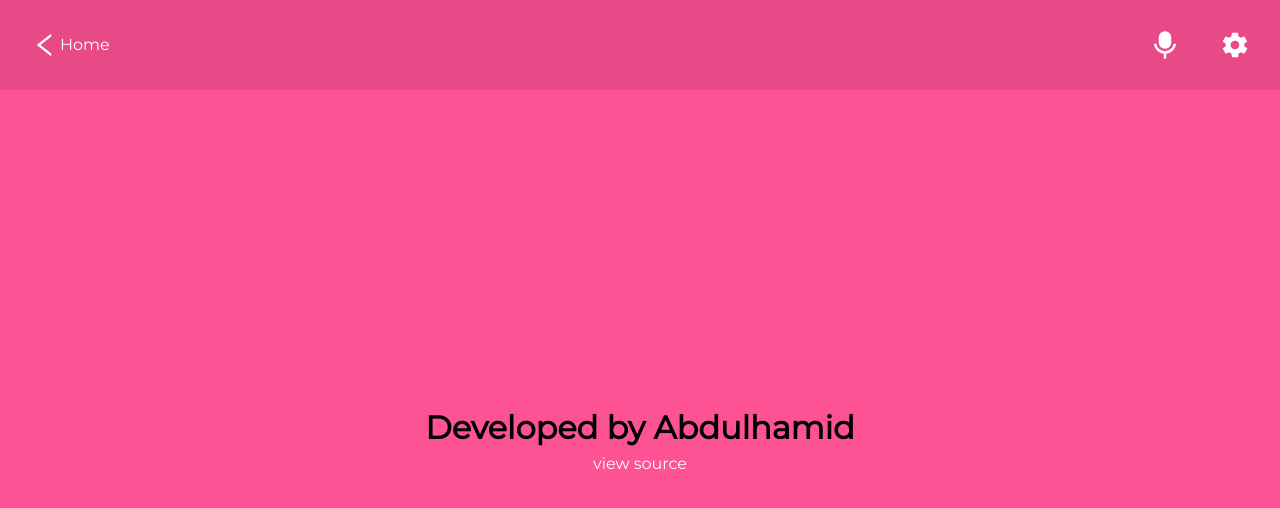
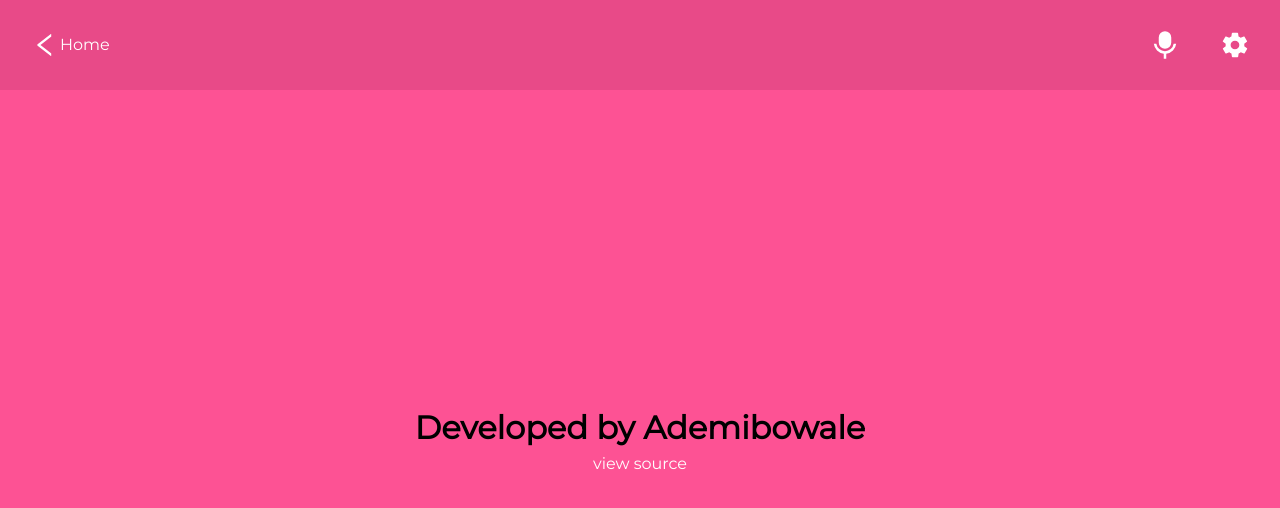
Before and after one commit to ademibowale/Covid-19-tracker, a React (Create React App) app: page /about in a window 1280 px wide. Shown: the top 508 px of the page. Built offline with nearby package versions, Linux system fonts and the light colour scheme.

Commit message:
add readme file

```diff
--- a/src/components/views/About.js
+++ b/src/components/views/About.js
@@ -6,9 +6,9 @@ function About() {
     <>
       <Nav />
       <div className="aboutPage">
-        <h1>Developed by Abdulhamid</h1>
+        <h1>Developed by Ademibowale</h1>
         <p>
-          <a href="https://github.com/abdulhamiid/covid-19" target="_blank" rel="noreferrer">view source</a>
+          <a href="https://github.com/ademibowale/Covid-19-tracker" target="_blank" rel="noreferrer">view source</a>
         </p>
       </div>
     </>
```
Also changed, not shown: 1 other file (tests, documents, lock files or other folders).
